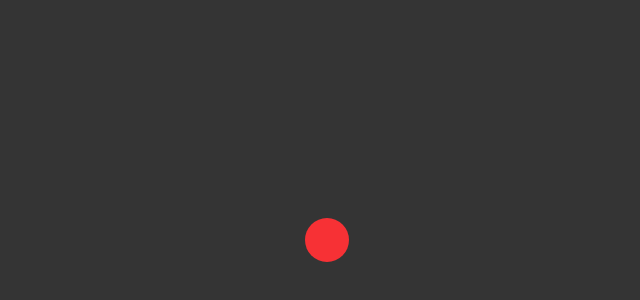
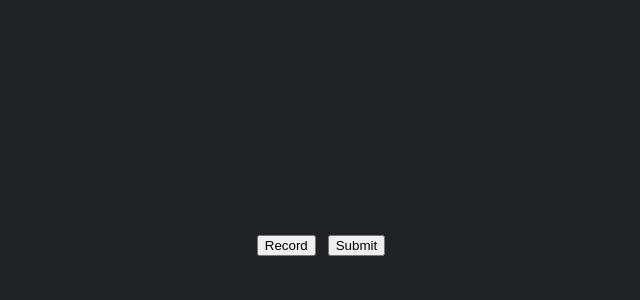
Before and after one commit to jjgp/magic-packet, a React (Create React App) app in the folder deploy/client/: page / in a window 1280 px wide. Shown: the part 310-610 px from the top of the page, without its empty margins (313-953 px from the left). Built offline with nearby package versions, Linux system fonts and the light colour scheme.

Commit message:
useAudioVisualizer

```diff
--- a/deploy/client/src/App.css
+++ b/deploy/client/src/App.css
@@ -3,15 +3,17 @@
 }
 
 .App-btn {
-  background-color: #f73135;
-  border: none;
-  border-radius: 50%;
-  height: 44px;
-  width: 44px;
+  margin-right: 12px;
+}
+
+.App-btns {
+  cursor: pointer;
+  display: inline-block;
+  margin: 0 auto;
 }
 
 .App-header {
-  background-color: #343434;
+  background-color: #202124;
   min-height: 100vh;
   display: flex;
   flex-direction: column;
--- a/deploy/client/src/App.js
+++ b/deploy/client/src/App.js
@@ -1,16 +1,29 @@
+import { useRef } from "react";
 import "./App.css";
-import AudioVisualizer from "./components/AudioVisualizer";
-import { useUserMedia } from "./providers/UserMedia";
+import { useAudioVisualizer } from "./hooks";
+import { useAudioStreamSource, useUserMedia } from "./providers";
 
 const App = () => {
+  const canvasRef = useRef();
   const { stream, start, stop } = useUserMedia();
+  const { source } = useAudioStreamSource();
+
+  useAudioVisualizer(source, canvasRef);
+
   const toggleStream = () => (stream ? stop() : start());
 
   return (
     <div className="App">
       <header className="App-header">
-        <AudioVisualizer width={window.innerWidth} height={300} />
-        <button className="App-btn" onClick={toggleStream} />
+        <canvas ref={canvasRef} width={window.innerWidth} height={300} />
+        <div className="App-btns">
+          <button className="App-btn" onClick={toggleStream}>
+            {stream ? "Stop Record" : "Record"}
+          </button>
+          <button className="App-btn" onClick={toggleStream}>
+            {stream ? "Submit" : "Submit"}
+          </button>
+        </div>
       </header>
     </div>
   );
--- a/deploy/client/src/hooks/index.js
+++ b/deploy/client/src/hooks/index.js
@@ -1,2 +1,3 @@
 export { useAudioContext } from "./useAudioContext";
+export { useAudioVisualizer } from "./useAudioVisualizer";
 export { useSourceAnalyser } from "./useSourceAnalyser";
--- a/deploy/client/src/components/AudioVisualizer.js
+++ b/deploy/client/src/hooks/useAudioVisualizer.js
@@ -4,9 +4,8 @@
     - https://github.com/onoya/react-mic-audio-visualizer/blob/master/src/AudioVisualizer.tsx
 */
 
-import React, { useEffect, useRef } from "react";
-import { useSourceAnalyser } from "../hooks";
-import { useAudioStreamSource } from "../providers/AudioStreamSource";
+import { useEffect, useRef } from "react";
+import { useSourceAnalyser } from ".";
 
 function resampleMaxAmplitudes(input, outputLength) {
   const output = [];
@@ -24,17 +23,16 @@ function resampleMaxAmplitudes(input, outputLength) {
   return output;
 }
 
-const AudioVisualizer = ({
+export const useAudioVisualizer = (
+  source,
+  canvasRef,
   amplitudeSpacing = 3,
   amplitudeWidth = 2,
   displaySeconds = 3,
-  strokeStyle = "#fff",
-  ...props
-}) => {
-  const { source } = useAudioStreamSource();
+  strokeStyle = "#fff"
+) => {
   const analyser = useSourceAnalyser(source);
   const amplitudesRef = useRef([]);
-  const canvasRef = useRef();
 
   useEffect(() => {
     if (analyser) {
@@ -103,8 +101,6 @@ const AudioVisualizer = ({
       cancelAnimationFrame(animationFrame);
     };
   }, [amplitudeSpacing, amplitudeWidth, canvasRef, strokeStyle]);
-
-  return <canvas ref={canvasRef} {...props} />;
 };
 
-export default AudioVisualizer;
+export default useAudioVisualizer;
```
Also changed, not shown: deploy/client/src/components/MediaRecorder.js (added).
